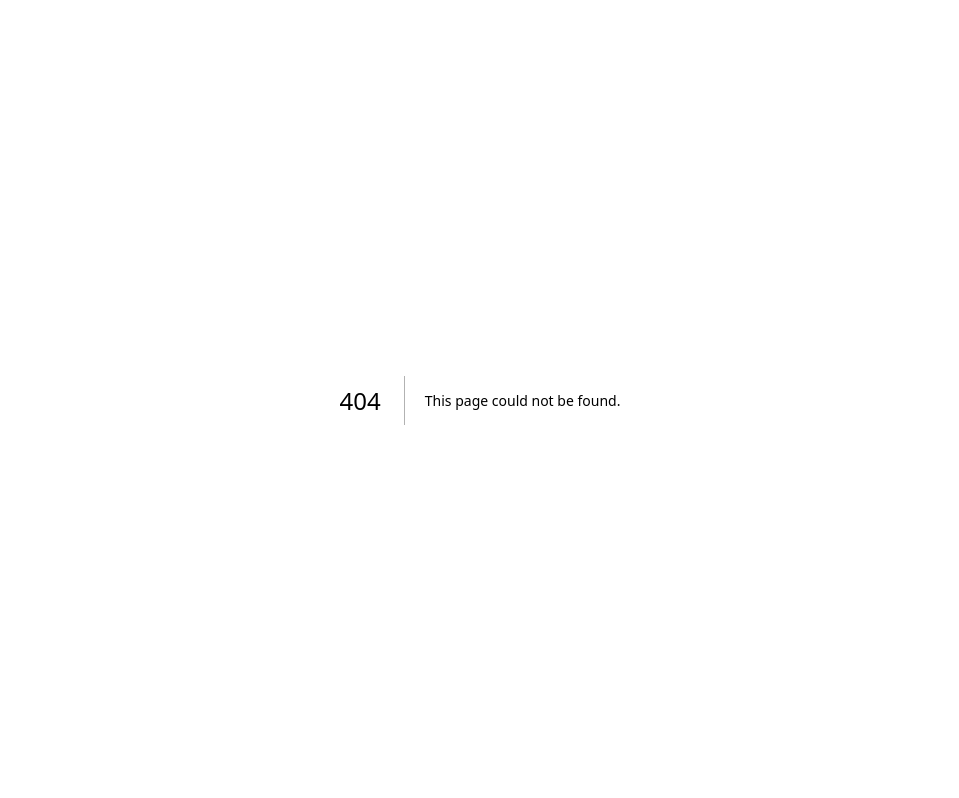
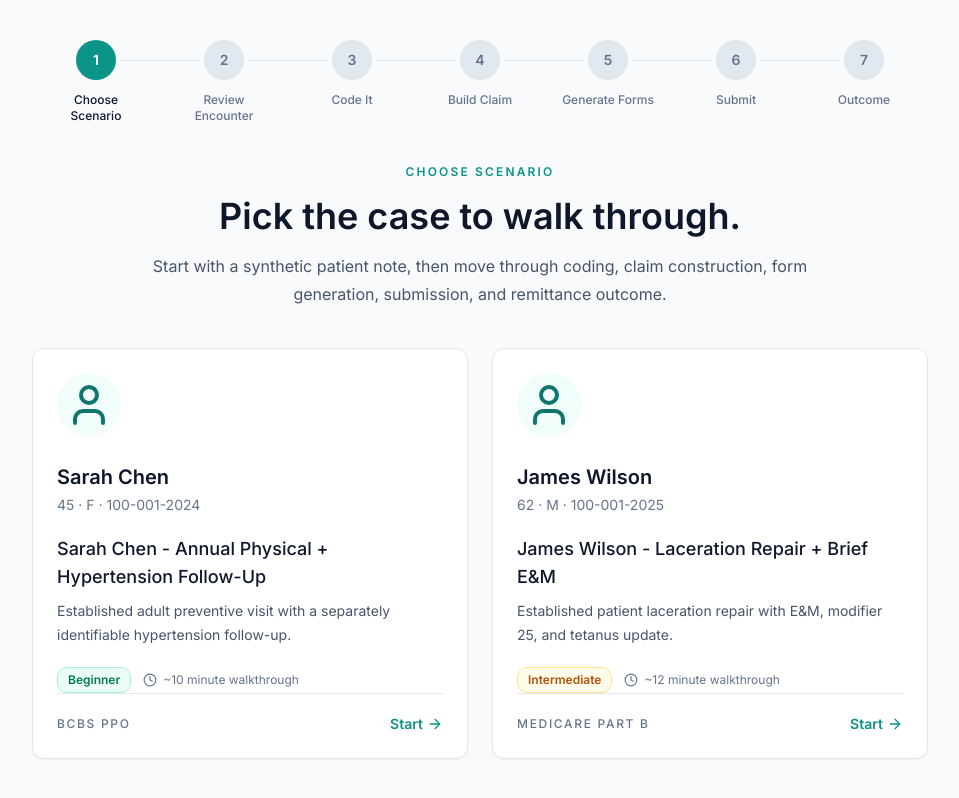
Before and after one commit to RevCycleMGMT/revcyclemgmt-app-shell, a Next.js app in the folder revcyclemgmt-demo/: page /demo in a window 1280 px wide. Before the commit this address had no page. Shown: the whole page, without its empty margins (160-1119 px from the left). Built offline with nearby package versions, Linux system fonts and the light colour scheme.

Commit message:
ticket-4: add scenario selector

```diff
--- /dev/null
+++ b/revcyclemgmt-demo/app/demo/page.tsx
@@ -0,0 +1,150 @@
+"use client";
+
+import Link from "next/link";
+import { motion } from "framer-motion";
+import type { Variants } from "framer-motion";
+import { ArrowRight, Clock, User } from "lucide-react";
+
+import { StepIndicator } from "@/components/pipeline/StepIndicator";
+import { Badge } from "@/components/ui/badge";
+import {
+  Card,
+  CardContent,
+  CardHeader,
+  CardTitle,
+} from "@/components/ui/card";
+import { cn } from "@/lib/utils";
+import { scenarios } from "@/lib/scenarios";
+import type { Scenario } from "@/lib/scenarios";
+
+const gridVariants: Variants = {
+  hidden: { opacity: 0 },
+  visible: {
+    opacity: 1,
+    transition: {
+      staggerChildren: 0.1,
+    },
+  },
+};
+
+const cardVariants: Variants = {
+  hidden: { opacity: 0, y: 18 },
+  visible: {
+    opacity: 1,
+    y: 0,
+    transition: {
+      duration: 0.45,
+      ease: "easeOut",
+    },
+  },
+};
+
+const complexityStyles: Record<Scenario["complexity"], string> = {
+  Beginner: "border-emerald-200 bg-emerald-50 text-emerald-700",
+  Intermediate: "border-amber-200 bg-amber-50 text-amber-700",
+  Advanced: "border-rose-200 bg-rose-50 text-rose-700",
+};
+
+function ScenarioCard({ scenario }: { scenario: Scenario }) {
+  return (
+    <motion.div
+      variants={cardVariants}
+      whileHover={{ scale: 1.02 }}
+      transition={{ duration: 0.2, ease: "easeOut" }}
+      className="h-full"
+    >
+      <Link
+        href={`/demo/${scenario.id}/encounter`}
+        className="group block h-full rounded-xl focus-visible:outline-none focus-visible:ring-2 focus-visible:ring-teal-600 focus-visible:ring-offset-2"
+        aria-label={`Start ${scenario.patient.name} scenario`}
+      >
+        <Card className="flex h-full flex-col rounded-xl border-slate-200 bg-white p-6 shadow-sm transition-all duration-200 ease-in-out group-hover:border-teal-200 group-hover:shadow-md">
+          <CardHeader className="p-0">
+            <div className="flex size-16 items-center justify-center rounded-full bg-teal-50 text-teal-700">
+              <User className="size-12" aria-hidden="true" />
+            </div>
+
+            <div className="pt-5">
+              <CardTitle className="text-xl font-semibold tracking-[0] text-slate-900">
+                {scenario.patient.name}
+              </CardTitle>
+              <p className="mt-1 text-sm text-slate-500">
+                {scenario.patient.age} &middot; {scenario.patient.sex} &middot;{" "}
+                {scenario.patient.mrn}
+              </p>
+            </div>
+          </CardHeader>
+
+          <CardContent className="flex flex-1 flex-col p-0 pt-5">
+            <h2 className="text-lg font-medium tracking-[0] text-slate-900">
+              {scenario.title}
+            </h2>
+            <p className="mt-2 text-sm leading-6 text-slate-600">
+              {scenario.shortDescription}
+            </p>
+
+            <div className="mt-5 flex flex-wrap items-center gap-3">
+              <Badge
+                variant="outline"
+                className={cn(
+                  "rounded-lg px-2.5 py-1",
+                  complexityStyles[scenario.complexity]
+                )}
+              >
+                {scenario.complexity}
+              </Badge>
+              <span className="inline-flex items-center gap-1.5 text-xs text-slate-500">
+                <Clock className="size-3.5" aria-hidden="true" />~
+                {scenario.estimatedMinutes} minute walkthrough
+              </span>
+            </div>
+
+            <div className="mt-auto flex items-center justify-between border-t border-slate-200 pt-5">
+              <span className="text-xs font-medium uppercase tracking-[0.14em] text-slate-500">
+                {scenario.patient.insurance.payer}
+              </span>
+              <span className="inline-flex items-center gap-1 text-sm font-semibold text-teal-600 transition-transform duration-200 group-hover:translate-x-1">
+                Start
+                <ArrowRight className="size-4" aria-hidden="true" />
+              </span>
+            </div>
+          </CardContent>
+        </Card>
+      </Link>
+    </motion.div>
+  );
+}
+
+export default function DemoPage() {
+  return (
+    <main className="min-h-dvh overflow-x-hidden bg-slate-50 px-6 py-10 text-slate-700">
+      <div className="mx-auto flex w-full max-w-4xl flex-col gap-10">
+        <StepIndicator currentStep={1} />
+
+        <section className="text-center">
+          <p className="text-xs font-semibold uppercase tracking-[0.18em] text-teal-600">
+            Choose Scenario
+          </p>
+          <h1 className="mt-4 text-4xl font-semibold tracking-[0] text-slate-900">
+            Pick the case to walk through.
+          </h1>
+          <p className="mx-auto mt-4 max-w-2xl text-base leading-7 text-slate-600">
+            Start with a synthetic patient note, then move through coding, claim
+            construction, form generation, submission, and remittance outcome.
+          </p>
+        </section>
+
+        <motion.section
+          className="grid grid-cols-2 gap-6 max-md:grid-cols-1"
+          variants={gridVariants}
+          initial="hidden"
+          animate="visible"
+        >
+          {scenarios.map((scenario) => (
+            <ScenarioCard key={scenario.id} scenario={scenario} />
+          ))}
+        </motion.section>
+      </div>
+    </main>
+  );
+}
--- /dev/null
+++ b/revcyclemgmt-demo/components/pipeline/StepIndicator.tsx
@@ -0,0 +1,74 @@
+import { Check } from "lucide-react";
+
+import { cn } from "@/lib/utils";
+
+const stepLabels = [
+  "Choose Scenario",
+  "Review Encounter",
+  "Code It",
+  "Build Claim",
+  "Generate Forms",
+  "Submit",
+  "Outcome",
+];
+
+interface StepIndicatorProps {
+  currentStep?: number;
+}
+
+export function StepIndicator({ currentStep = 1 }: StepIndicatorProps) {
+  return (
+    <div className="w-full" aria-label="Demo progress">
+      <div className="grid grid-cols-7 items-start">
+        {stepLabels.map((label, index) => {
+          const step = index + 1;
+          const isCompleted = step < currentStep;
+          const isCurrent = step === currentStep;
+          const isFuture = step > currentStep;
+          const isLineActive = step < currentStep;
+
+          return (
+            <div key={label} className="relative flex min-w-0 flex-col items-center">
+              {index < stepLabels.length - 1 ? (
+                <div
+                  className={cn(
+                    "absolute left-1/2 top-5 h-px w-full",
+                    isLineActive ? "bg-teal-600" : "bg-slate-200"
+                  )}
+                  aria-hidden="true"
+                />
+              ) : null}
+
+              <div
+                className={cn(
+                  "relative z-10 flex size-10 items-center justify-center rounded-full text-sm font-semibold shadow-sm ring-4 ring-slate-50",
+                  isCompleted && "bg-emerald-600 text-white",
+                  isCurrent && "bg-teal-600 text-white",
+                  isFuture && "bg-slate-200 text-slate-500"
+                )}
+                aria-current={isCurrent ? "step" : undefined}
+              >
+                {isCompleted ? (
+                  <Check className="size-4" aria-hidden="true" />
+                ) : (
+                  step
+                )}
+              </div>
+
+              <p
+                className={cn(
+                  "mt-3 max-w-24 text-center text-xs font-medium leading-4",
+                  isCurrent ? "text-slate-900" : "text-slate-500"
+                )}
+              >
+                {label}
+              </p>
+            </div>
+          );
+        })}
+      </div>
+    </div>
+  );
+}
+
+export { stepLabels };
```
